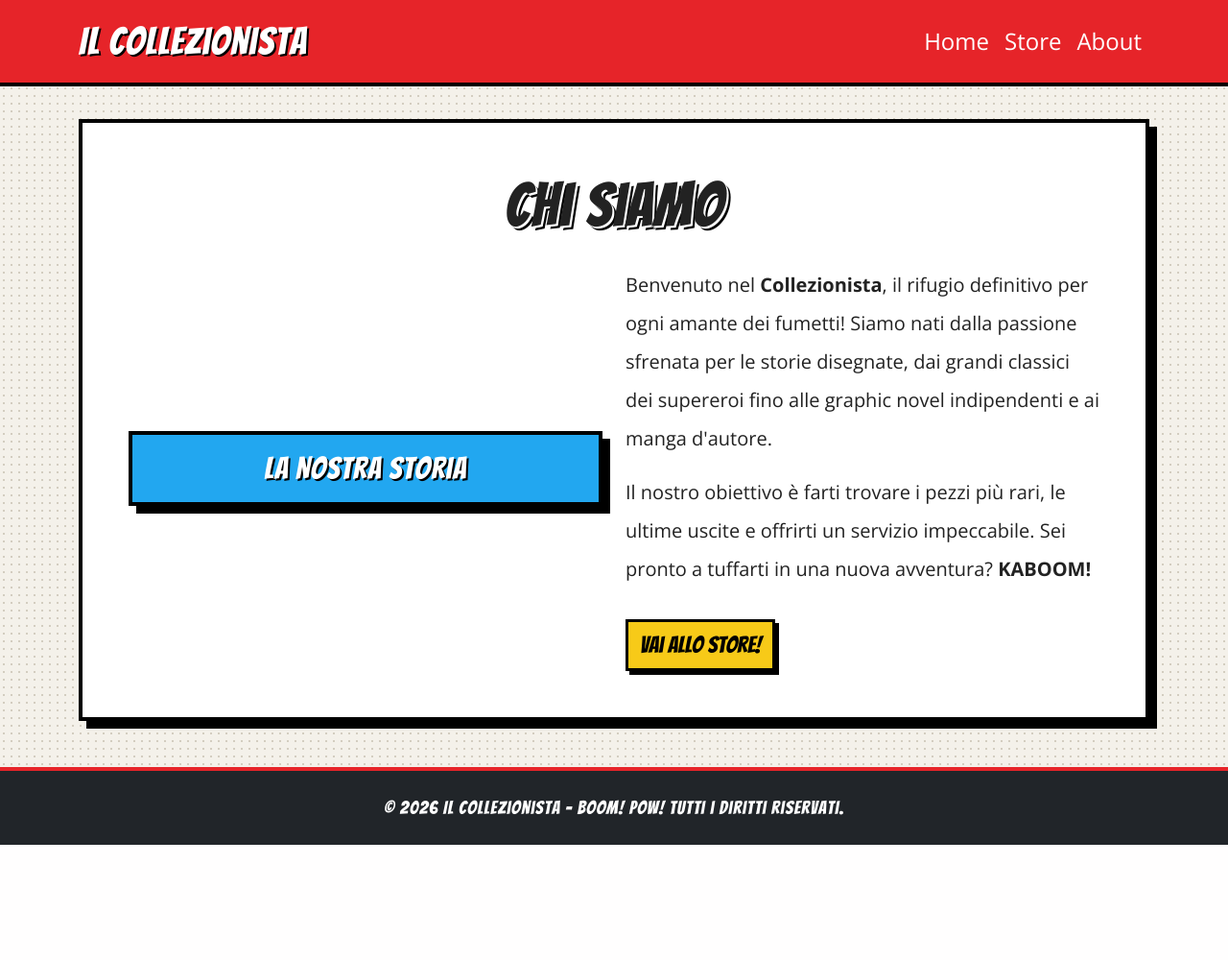
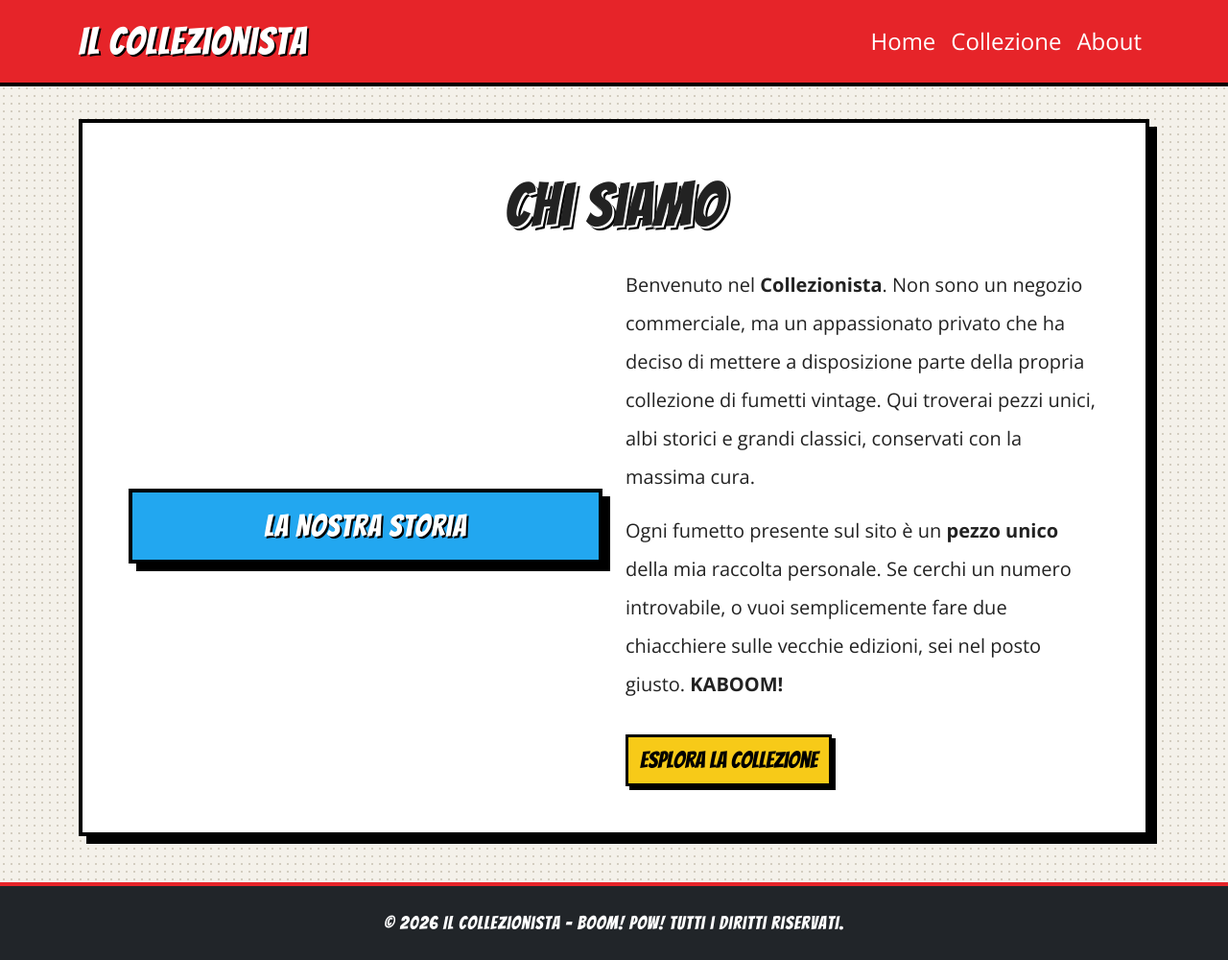
Before and after one commit to kwestgoat/Il_Collezionista, a Django app: page /about/ in a window 1280 px wide. Shown: the whole page at 96% size. Before the commit the page ends 880 px from the top, so only its background shows below. Run offline with Django 5.2, Linux system fonts and the light colour scheme.

Commit message:
Update texts to reflect private vintage collection

```diff
--- a/shop/templates/shop/about.html
+++ b/shop/templates/shop/about.html
@@ -13,15 +13,12 @@
         </div>
         <div class="col-md-6">
             <p class="fs-5 lh-lg">
-                Benvenuto nel <strong>Collezionista</strong>, il rifugio definitivo per ogni amante dei fumetti!
-                Siamo nati dalla passione sfrenata per le storie disegnate, dai grandi classici dei supereroi fino
-                alle graphic novel indipendenti e ai manga d'autore.
+                Benvenuto nel <strong>Collezionista</strong>. Non sono un negozio commerciale, ma un appassionato privato che ha deciso di mettere a disposizione parte della propria collezione di fumetti vintage. Qui troverai pezzi unici, albi storici e grandi classici, conservati con la massima cura.
             </p>
             <p class="fs-5 lh-lg">
-                Il nostro obiettivo è farti trovare i pezzi più rari, le ultime uscite e offrirti un servizio impeccabile.
-                Sei pronto a tuffarti in una nuova avventura? <strong>KABOOM!</strong>
+                Ogni fumetto presente sul sito è un <strong>pezzo unico</strong> della mia raccolta personale. Se cerchi un numero introvabile, o vuoi semplicemente fare due chiacchiere sulle vecchie edizioni, sei nel posto giusto. <strong>KABOOM!</strong>
             </p>
-            <a href="{% url 'shop:comic_list' %}" class="btn btn-comic mt-3">Vai allo Store!</a>
+            <a href="{% url 'shop:comic_list' %}" class="btn btn-comic mt-3">Esplora la Collezione</a>
         </div>
     </div>
 </div>
--- a/shop/templates/shop/base.html
+++ b/shop/templates/shop/base.html
@@ -112,7 +112,7 @@
                         <a class="nav-link text-white" href="{% url 'shop:home' %}">Home</a>
                     </li>
                     <li class="nav-item">
-                        <a class="nav-link text-white" href="{% url 'shop:comic_list' %}">Store</a>
+                        <a class="nav-link text-white" href="{% url 'shop:comic_list' %}">Collezione</a>
                     </li>
                     <li class="nav-item">
                         <a class="nav-link text-white" href="{% url 'shop:about' %}">About</a>
```
Also changed, not shown: shop/templates/shop/home.html (+2 -2 lines).
